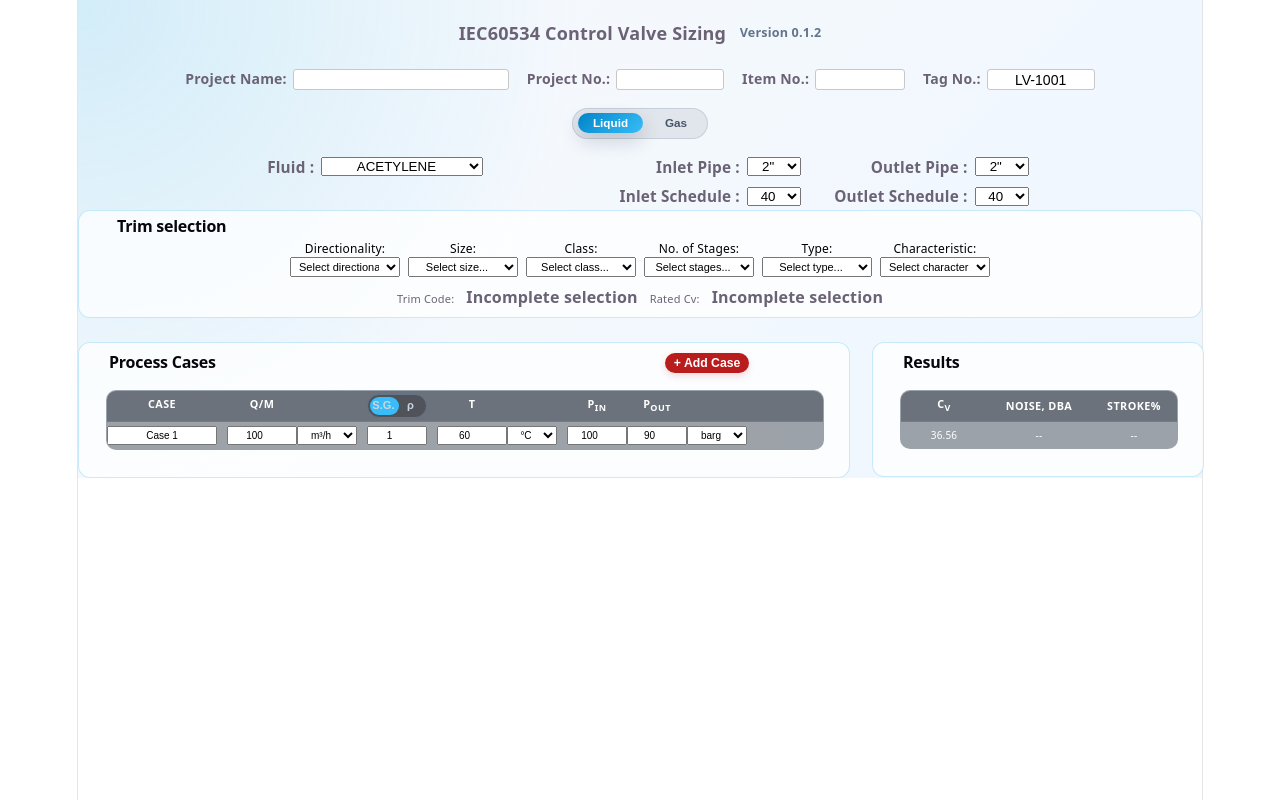
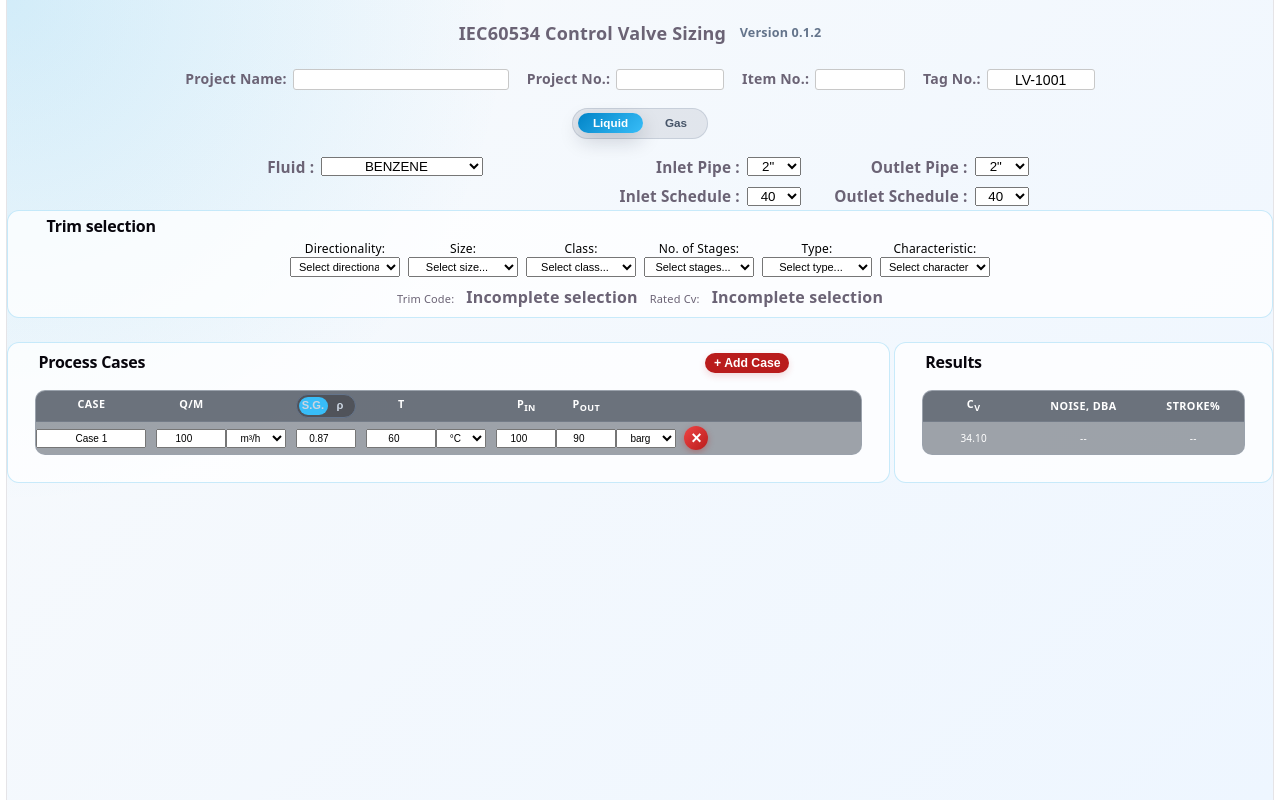
Before and after one commit to JonBradley100/control-valve-sizing, a React (Vite) app: page / in a window 1280 px wide. Built offline with nearby package versions, Linux system fonts and the light colour scheme.

Commit message:
Dynamic fluid dropdown box

```diff
--- a/src/App.jsx
+++ b/src/App.jsx
@@ -2,15 +2,12 @@ import { useEffect, useMemo, useState } from "react";
 import { loadTrimDatabase } from "./data/loadTrimDatabase";
 import { loadFluidDatabase } from "./data/loadFluidDatabase";
 import "./App.css";
-import { calculateLiquidCv } from "./calculations/iec60534/liquidSizing";
 import ResultPanel from "./components/ResultPanel";
 import TrimSelectionPanel from "./components/TrimSelectionPanel";
 import ProcessCasesPanel from "./components/ProcessCasesPanel";
 import { calculateLiquidSizing } from "./calculations/iec60534/liquidSizing";
 
-
 function App() {
-
   /*XXXXXXXXXXXXXXXXXXXXXXXXXXXXXXXXXXXXX
   1.        FLUID TYPE STATE
   XXXXXXXXXXXXXXXXXXXXXXXXXXXXXXXXXXXXX*/
@@ -48,6 +45,15 @@ function App() {
     ],
   });
 
+  const deleteProcessCase = (caseId) => {
+    setInputs((previousInputs) => ({
+      ...previousInputs,
+      processCases: previousInputs.processCases.filter(
+        (processCase) => processCase.id !== caseId
+      ),
+    }));
+  };
+
   /*XXXXXXXXXXXXXXXXXXXXXXXXXXXXXXXXXXXXX
   3.        SELECTED VALVE STATE
   XXXXXXXXXXXXXXXXXXXXXXXXXXXXXXXXXXXXX*/
@@ -77,15 +83,47 @@ function App() {
   XXXXXXXXXXXXXXXXXXXXXXXXXXXXXXXXXXXXX*/
 
   const pipeSizeOptions = [
-    "2", "3", "4", "6", "8", "10",
-    "12", "14", "16", "18", "20", "22",
-    "24", "26", "28", "30", "32", "34",
-    "36", "38", "40", "42", "44", "46", "48",
+    "2",
+    "3",
+    "4",
+    "6",
+    "8",
+    "10",
+    "12",
+    "14",
+    "16",
+    "18",
+    "20",
+    "22",
+    "24",
+    "26",
+    "28",
+    "30",
+    "32",
+    "34",
+    "36",
+    "38",
+    "40",
+    "42",
+    "44",
+    "46",
+    "48",
   ];
 
   const scheduleOptions = [
-    "5", "10", "20", "40", "80", "160",
-    "STD", "XS", "XXS", "5S", "10S", "20S", "40S",
+    "5",
+    "10",
+    "20",
+    "40",
+    "80",
+    "160",
+    "STD",
+    "XS",
+    "XXS",
+    "5S",
+    "10S",
+    "20S",
+    "40S",
   ];
 
   /*XXXXXXXXXXXXXXXXXXXXXXXXXXXXXXXXXXXXX
@@ -98,6 +136,10 @@ function App() {
   const [fluidDatabase, setFluidDatabase] = useState([]);
   const [fluidDatabaseError, setFluidDatabaseError] = useState(null);
   const [selectedFluidName, setSelectedFluidName] = useState("");
+
+  const filteredFluidDatabase = fluidDatabase.filter(
+    (fluid) => fluid.phase === fluidType
+  );
 
   /*XXXXXXXXXXXXXXXXXXXXXXXXXXXXXXXXXXXXX
   7.        LOAD TRIM DATABASE
@@ -138,12 +180,12 @@ function App() {
   XXXXXXXXXXXXXXXXXXXXXXXXXXXXXXXXXXXXX*/
 
   useEffect(() => {
-    if (selectedFluidName || fluidDatabase.length === 0) {
+    if (selectedFluidName || filteredFluidDatabase.length === 0) {
       return;
     }
 
-    setSelectedFluidName(fluidDatabase[0].fluidName);
-  }, [fluidDatabase, selectedFluidName]);
+    setSelectedFluidName(filteredFluidDatabase[0].fluidName);
+  }, [filteredFluidDatabase, selectedFluidName]);
 
   /*XXXXXXXXXXXXXXXXXXXXXXXXXXXXXXXXXXXXX
   10.        SELECTED FLUID LOOKUP
@@ -165,10 +207,26 @@ function App() {
       return;
     }
 
-    setInputs((current) => ({
+    const selectedDensity = Number(selectedFluid.rho);
+
+    setInputs((current) => {
+      if (!Number.isFinite(selectedDensity)) {
+        return {
           ...current,
           fluidName: selectedFluid.fluidName,
-    }));
+        };
+      }
+
+      return {
+        ...current,
+        fluidName: selectedFluid.fluidName,
+        processCases: current.processCases.map((processCase) => ({
+          ...processCase,
+          density: selectedDensity,
+          specificGravity: selectedDensity / 1000,
+        })),
+      };
+    });
   }, [selectedFluid]);
 
   /*XXXXXXXXXXXXXXXXXXXXXXXXXXXXXXXXXXXXX
@@ -274,7 +332,9 @@ function App() {
 
       const nextId =
         currentInputs.processCases.length > 0
-          ? Math.max(...currentInputs.processCases.map((processCase) => processCase.id)) + 1
+          ? Math.max(
+              ...currentInputs.processCases.map((processCase) => processCase.id)
+            ) + 1
           : 1;
 
       const newProcessCase = {
@@ -290,13 +350,10 @@ function App() {
     });
   }
 
-
   return (
     <main className={`app-shell ${appModeClass}`}>
-
       <section className="hero">
         <div>
-
           <div className="title-row">
             <p className="eyebrow">
               <b>IEC60534 Control Valve Sizing</b>
@@ -305,7 +362,6 @@ function App() {
           </div>
 
           <div className="fluid-controls">
-
             <div className="project-details-row">
               <div className="project-detail-field project-name-field">
                 <label htmlFor="project-name">Project Name:</label>
@@ -366,7 +422,10 @@ function App() {
               <button
                 type="button"
                 className={fluidType === "liquid" ? "active" : ""}
-                  onClick={() => setFluidType("liquid")}
+                onClick={() => {
+                  setFluidType("liquid");
+                  setSelectedFluidName("");
+                }}
               >
                 Liquid
               </button>
@@ -374,7 +433,10 @@ function App() {
               <button
                 type="button"
                 className={fluidType === "gas" ? "active" : ""}
-                  onClick={() => setFluidType("gas")}
+                onClick={() => {
+                  setFluidType("gas");
+                  setSelectedFluidName("");
+                }}
               >
                 Gas
               </button>
@@ -386,7 +448,6 @@ function App() {
           XXXXXXXXXXXXXXXXXXXXXXXXXXXXXXXXXXXXX*/}
 
           <div className="pipework-main-row">
-
             {/*XXXXXXXXXXXXXXXXXXXXXXXXXXXXXXXXXXXXX
             17e.        FLUID SELECTOR COLUMN
             XXXXXXXXXXXXXXXXXXXXXXXXXXXXXXXXXXXXX*/}
@@ -401,14 +462,14 @@ function App() {
                   id="fluid-select"
                   className="fluid-select main-fluid-select"
                   value={selectedFluidName}
-                    onChange={(event) =>
-                      setSelectedFluidName(event.target.value)
-                    }
+                  onChange={(event) => {
+                    setSelectedFluidName(event.target.value);
+                  }}
                 >
-                    {fluidDatabase.length === 0 ? (
+                  {filteredFluidDatabase.length === 0 ? (
                     <option value="">No fluids loaded</option>
                   ) : (
-                      fluidDatabase.map((fluid) => (
+                    filteredFluidDatabase.map((fluid) => (
                       <option key={fluid.id} value={fluid.fluidName}>
                         {fluid.fluidName}
                       </option>
@@ -418,11 +479,9 @@ function App() {
               </div>
             </div>
 
-
             {/*XXXXXXXXXXXXXXXXXXXXXXXXXXXXXXXXXXXXX
             17f.        INLET PIPEWORK COLUMN
             XXXXXXXXXXXXXXXXXXXXXXXXXXXXXXXXXXXXX*/}
-
 
             <div className="pipework-column">
               <div className="fluid-selector-row">
@@ -529,8 +588,6 @@ function App() {
             </div>
           </div>
 
-
-
           {/*XXXXXXXXXXXXXXXXXXXXXXXXXXXXXXXXXXXXX
           17i.        DATABASE ERROR MESSAGES
           XXXXXXXXXXXXXXXXXXXXXXXXXXXXXXXXXXXXX*/}
@@ -554,7 +611,6 @@ function App() {
       XXXXXXXXXXXXXXXXXXXXXXXXXXXXXXXXXXXXX*/}
 
       <section className="content-grid">
-
         <TrimSelectionPanel
           selectedValve={selectedValve}
           selectedValveCode={selectedValveCode}
@@ -570,6 +626,7 @@ function App() {
               onInputChange={updateInput}
               onProcessCaseChange={updateProcessCase}
               onAddProcessCase={addProcessCase}
+              onDeleteProcessCase={deleteProcessCase}
             />
           </div>
 
@@ -577,9 +634,7 @@ function App() {
             <ResultPanel inputs={inputs} result={result} />
           </div>
         </div>
-
       </section>
-
     </main>
   );
 }
--- a/src/components/ProcessCasesPanel.css
+++ b/src/components/ProcessCasesPanel.css
@@ -25,11 +25,11 @@
 }
 
 .process-cases-row.sg-mode {
-  grid-template-columns: 110px 10px 70px 60px 10px 60px 10px 70px 50px 10px 60px 60px 60px;
+  grid-template-columns: 110px 10px 70px 60px 10px 60px 10px 70px 50px 10px 60px 60px 60px 28px;
 }
 
 .process-cases-row.density-mode {
-  grid-template-columns: 110px 10px 70px 60px 10px 60px 70px 10px 70px 50px 10px 60px 60px 60px;
+  grid-template-columns: 110px 10px 70px 60px 10px 60px 70px 10px 70px 50px 10px 60px 60px 60px 28px;
 }
 
 .process-cases-header {
@@ -225,3 +225,42 @@
   box-shadow: 0 3px 7px rgba(185, 28, 28, 0.16);
   transform: translateY(6px);
 }
+
+.delete-case-button {
+  width: 24px;
+  height: 24px;
+  min-width: 24px;
+  margin-left: 8px;
+  border: none;
+  border-radius: 999px;
+  background: linear-gradient(135deg, #ef4444, #b91c1c);
+  color: #ffffff;
+  font-size: 18px;
+  font-weight: 700;
+  line-height: 1;
+  display: inline-flex;
+  align-items: center;
+  justify-content: center;
+  cursor: pointer;
+  box-shadow: 0 2px 6px rgba(185, 28, 28, 0.35);
+  transition:
+    transform 0.15s ease,
+    box-shadow 0.15s ease,
+    background 0.15s ease;
+}
+
+.delete-case-button:hover {
+  background: linear-gradient(135deg, #f87171, #dc2626);
+  box-shadow: 0 4px 10px rgba(185, 28, 28, 0.45);
+  transform: translateY(-1px);
+}
+
+.delete-case-button:active {
+  transform: translateY(0);
+  box-shadow: 0 1px 3px rgba(185, 28, 28, 0.35);
+}
+
+.delete-case-button:focus-visible {
+  outline: 2px solid rgba(239, 68, 68, 0.35);
+  outline-offset: 2px;
+}
--- a/src/components/ProcessCasesPanel.jsx
+++ b/src/components/ProcessCasesPanel.jsx
@@ -3,6 +3,7 @@ function ProcessCasesPanel({
   onInputChange,
   onProcessCaseChange,
   onAddProcessCase,
+  onDeleteProcessCase,
 }) {
   return (
     <section className="panel process-cases-panel">
@@ -268,6 +269,18 @@ function ProcessCasesPanel({
                   <option value="MPaa">MPaa</option>
                 </select>
               </div>
+
+              <div className="process-case-cell delete-case-cell">
+                <button
+                  type="button"
+                  className="delete-case-button"
+                  onClick={() => onDeleteProcessCase(processCase.id)}
+                  aria-label={`Delete ${processCase.caseName}`}
+                >
+                  ×
+                </button>
+              </div>
+
             </div>
           ))}
         </div>
--- a/src/components/ResultPanel.css
+++ b/src/components/ResultPanel.css
@@ -52,7 +52,7 @@
   display: flex;
   align-items: center;
   justify-content: center;
-  padding: 7px 4px;
+  padding: 10px 4px;
   box-sizing: border-box;
   font-size: 10px;
   text-align: center;
--- a/src/data/loadFluidDatabase.js
+++ b/src/data/loadFluidDatabase.js
@@ -43,6 +43,15 @@ function toNumber(value) {
   return Number.isFinite(numberValue) ? numberValue : null;
 }
 
+function normalizePhase(value) {
+  const phase = String(value || "").trim().toLowerCase();
+
+  if (phase === "liquid") return "liquid";
+  if (phase === "gas") return "gas";
+
+  return "";
+}
+
 export async function loadFluidDatabase() {
   const response = await fetch("/data/fluidData.csv");
 
@@ -71,11 +80,18 @@ export async function loadFluidDatabase() {
       return row;
     }, {});
 
+    if (index === 0) {
+      console.log("CSV headers:", headers);
+      console.log("First CSV values:", values);
+      console.log("First rawRow:", rawRow);
+    }
+
     return {
       id: `${rawRow.fluid || "fluid"}-${index}`,
 
-      // Main display field
+      // Main display fields
       fluidName: rawRow.fluid || "",
+      phase: normalizePhase(rawRow.phase),
 
       // Real CSV fields
       rmm: toNumber(rawRow.rmm),
--- a/src/index.css
+++ b/src/index.css
@@ -54,9 +54,12 @@ body {
   margin: 0;
 }
 
+* {
+  box-sizing: border-box
+}
+
 #root {
-  width: 1126px;
-  max-width: 100%;
+  max-width: 99%;
   margin: 0 auto;
   text-align: center;
   border-inline: 1px solid var(--border);
--- a/src/styles/layout.css
+++ b/src/styles/layout.css
@@ -8,7 +8,7 @@
 .sizing-workspace {
   display: grid;
   grid-template-columns: minmax(0, 7fr) minmax(0, 3fr);
-  gap: 24px;
+  gap: 4px;
   width: 100%;
   align-items: start;
 }
--- a/src/styles/theme.css
+++ b/src/styles/theme.css
@@ -1,4 +1,9 @@
 .app-shell {
+  width: 100%;
+  min-width: 100%;
+  min-height: 100vh;
+  box-sizing: border-box;
+
   transition:
     background-color 0.25s ease,
     border-color 0.25s ease,
```
Also changed, not shown: public/data/fluidData.csv. Lines whose indentation alone changed are shown as unchanged.
